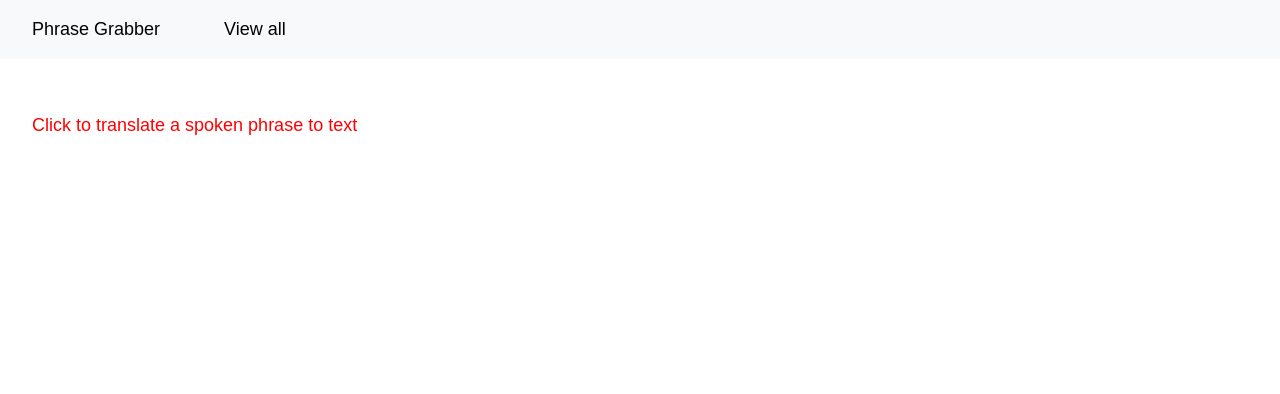
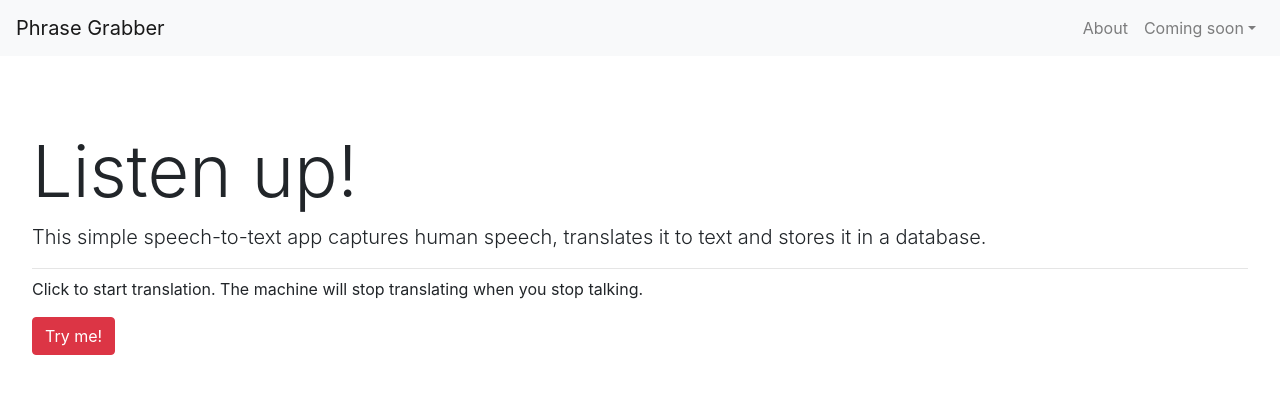
Before and after one commit to llcook/phrase-grabber, a React (Create React App) app in the folder client/: page / in a window 1280 px wide. Shown: the top 394 px of the page. Built offline with nearby package versions, Linux system fonts and the light colour scheme; no server answers.

Commit message:
reconfigure some components as reactstrap compoonents

```diff
--- a/client/package.json
+++ b/client/package.json
@@ -5,10 +5,12 @@
   "proxy": "http://localhost:3001/",
   "dependencies": {
     "axios": "^0.18.0",
+    "bootstrap": "^4.2.1",
     "react": "^16.7.0",
     "react-dom": "^16.7.0",
     "react-router-dom": "^4.3.1",
-    "react-scripts": "2.1.3"
+    "react-scripts": "2.1.3",
+    "reactstrap": "^7.1.0"
   },
   "scripts": {
     "start": "react-scripts start",
--- a/client/src/App.js
+++ b/client/src/App.js
@@ -1,6 +1,6 @@
 import React from "react";
 import { BrowserRouter as Router, Route, Switch } from "react-router-dom";
-import Nav from "./components/Nav";
+import Navigation from "./components/Nav";
 import Notes from "./pages/Notes";
 import All from "./pages/All";
 import Detail from "./pages/Detail";
@@ -11,7 +11,7 @@ function App() {
   return (
     <Router>
       <>
-      <Nav />
+      <Navigation />
         <Switch>
           <Route exact path="/" component={Notes} />
           <Route exact path="/notes" component={All} />
--- a/client/src/components/Nav.js
+++ b/client/src/components/Nav.js
@@ -1,18 +1,59 @@
-import React from "react";
-import { Link } from "react-router-dom";
+import React from 'react';
+import {
+    Collapse,
+    Navbar,
+    NavbarToggler,
+    NavbarBrand,
+    Nav,
+    NavItem,
+    NavLink,
+    UncontrolledDropdown,
+    DropdownToggle,
+    DropdownMenu,
+    DropdownItem
+} from 'reactstrap';
 
-function Nav() {
+export default class Navigation extends React.Component {
+    constructor(props) {
+        super(props);
 
-    return (
-        <>
-            <nav className="navbar navbar-expand-sm navbar-light bg-light fixed-top">
-                <span className="navbar brand mb-0" to="/"><Link to="/">Phrase Grabber</Link></span>
-                <ul className="navbar-nav navbar">
-                    <li><Link to="/notes">View all</Link></li>
-                </ul>
-            </nav>
-        </>
-    )
+        this.toggle = this.toggle.bind(this);
+        this.state = {
+            isOpen: false
+        };
+    }
+    toggle() {
+        this.setState({
+            isOpen: !this.state.isOpen
+        });
+    }
+    render() {
+        return (
+            <div>
+                <Navbar id="navbar" color="light" light expand="md" className="fixed-top">
+                    <NavbarBrand href="/">Phrase Grabber</NavbarBrand>
+                    <NavbarToggler onClick={this.toggle} />
+                    <Collapse isOpen={this.state.isOpen} navbar>
+                        <Nav className="ml-auto" navbar>
+
+                            <NavItem>
+                                <NavLink href="/notes/">About</NavLink>
+                            </NavItem>
+
+                            <UncontrolledDropdown nav inNavbar>
+                                <DropdownToggle nav caret>
+                                    Coming soon
+                                </DropdownToggle>
+                                <DropdownMenu right>
+                                    <DropdownItem disabled>
+                                        Live translation
+                                    </DropdownItem>
+                                </DropdownMenu>
+                            </UncontrolledDropdown>
+                        </Nav>
+                    </Collapse>
+                </Navbar>
+            </div>
+        );
+    }
 }
-
-export default Nav;
--- a/client/src/components/NotesList.js
+++ /dev/null
@@ -1,15 +0,0 @@
-import React from "react";
-
-export const NotesList = props => {
-  return (
-    <>
-      <ul id="notes-list">
-        {props.children}
-      </ul>
-    </>
-  );
-}
-
-export const NotesListItem = props => {
-  return <li>{props.children}</li>;
-}
--- a/client/src/index.js
+++ b/client/src/index.js
@@ -2,6 +2,7 @@ import React from 'react';
 import ReactDOM from 'react-dom';
 import App from './App';
 import * as serviceWorker from './serviceWorker';
+import 'bootstrap/dist/css/bootstrap.min.css';
 
 ReactDOM.render(<App />, document.getElementById('root'));
 
--- a/client/src/pages/About.js
+++ b/client/src/pages/About.js
@@ -1,15 +1,14 @@
 import React from "react";
-
-// NOT ROUTED YET
+import { Link } from "react-router-dom";
 
 function About() {
     return (
         <>
-            <h3>Header</h3>
-            <p>Marshmallow cotton candy biscuit pie. Jelly danish marzipan. Sweet roll marzipan cupcake cake lollipop. I love I love liquorice cotton candy. I love gummies oat cake pastry I love sugar plum candy candy I love. Liquorice candy pie cookie candy canes I love cake fruitcake. </p>
+            <h3>Technology</h3>
+            <p>This app is powered by the <Link to={"https://w3c.github.io/speech-api/"}>Web Speech API.</Link></p>
 
-            <h3>Another header</h3>
-            <p>Marshmallow cotton candy biscuit pie. Jelly danish marzipan. Sweet roll marzipan cupcake cake lollipop. I love I love liquorice cotton candy. I love gummies oat cake pastry I love sugar plum candy candy I love. Liquorice candy pie cookie candy canes I love cake fruitcake. </p>
+            <p>&copy; 2019 <Link to={"https://llcook.us"}>LLC</Link></p>
+
         </>
     )
 }
--- a/client/src/pages/All.js
+++ b/client/src/pages/All.js
@@ -1,7 +1,8 @@
 import React, { Component } from "react";
 import API from "../utils/API";
 import { Link } from "react-router-dom";
-import { NotesList, NotesListItem } from "../components/NotesList";
+import { Row, Col, ListGroup, ListGroupItem } from 'reactstrap';
+import About from "./About";
 
 class All extends Component {
     state = {
@@ -24,17 +25,24 @@ class All extends Component {
     render() {
         return (
             <>
-                <NotesList>
-                    {this.state.notes.map(note => (
-                        <NotesListItem key={note._id}>
-                            <Link to={"/notes/" + note._id}>
-                                <strong>
-                                    {note.note}
-                                </strong>
-                            </Link>
-                        </NotesListItem>
-                    ))}
-                </NotesList>
+                <Row>
+                    <Col id="about">
+                        <About />
+                    </Col>
+                </Row>
+                <Row>
+                    <Col>
+                        <ListGroup id="all-notes" variant="flush">
+                            {this.state.notes.map(note => (
+                                <ListGroupItem key={note._id}>
+                                    <Link to={"/notes/" + note._id}>
+                                        {note.note}
+                                    </Link>
+                                </ListGroupItem>
+                            ))}
+                        </ListGroup>
+                    </Col>
+                </Row>
             </>
         )
     }
--- a/client/src/pages/Notes.js
+++ b/client/src/pages/Notes.js
@@ -1,7 +1,7 @@
 import React, { Component } from "react";
 import API from "../utils/API";
 import VoiceRecognition from "../components/VoiceRecognition";
-import NewNote from "../components/NewNote";
+import { Container, Row, Col, Button, Jumbotron } from "reactstrap";
 
 class Notes extends Component {
     state = {
@@ -45,7 +45,17 @@ class Notes extends Component {
     render() {
         return (
             <>
-                <div id="start-button" onClick={() => this.setState({ start: true })}>Click to translate a spoken phrase to text</div>
+
+                <Jumbotron id="intro">
+                    <h1 className="display-3">Listen up!</h1>
+                    <p className="lead">This simple speech-to-text app captures human speech, translates it to text and stores it in a database.</p>
+                    <hr className="my-2" />
+                    <p>Click to start translation. The machine will stop translating when you stop talking.</p>
+                    <p className="lead">
+                        <Button id="start-button" color="danger" onClick={() => this.setState({ start: true })}>Try me!</Button>
+                    </p>
+                </Jumbotron>
+
 
                 {this.state.start && (
                     <VoiceRecognition
@@ -53,9 +63,16 @@ class Notes extends Component {
                     />
                 )}
 
-                <NewNote key={this.state.note._id}>
-                    {this.state.note}
-                </NewNote>
+                <Container id="new-note">
+                    <Row>
+                        <Col>
+                            <h1 className="display-3" key={this.state.note._id}>
+                                {this.state.note}
+                            </h1>
+                        </Col>
+                    </Row>
+                </Container>
+
             </>
         )
     }
--- a/client/src/style.css
+++ b/client/src/style.css
@@ -15,6 +15,7 @@ body {
     display: flex;
     font-size: 18px;
     margin: 0;
+    padding-top: 4rem;
 }
 
 li {
@@ -26,42 +27,36 @@ a {
     text-decoration: none;
 }
 
-#start-button {
-    background: none;
-    border: 0px;
-    color: red;
-    z-index: 5;
+#intro {
+    background-color: white;
 }
 
-.navbar-nav>li {
-    display: inline;
-    margin-left: 0.5rem;
-    margin-right: 1rem;
-    padding: 0;
+#navbar {
+    z-index: 3;
 }
 
-.navbar-nav>li:first-child {
-    margin-left: 3rem;
-}
-
-#notes-list,
-#single-note,
-#new-note,
-#not-found,
-#start-button {
-    margin-top: 5rem;
-    padding: 2rem;
-    z-index: 1;
-}
-
-#new-note {
-    font-size: 4rem;
-    position: absolute;
-    top: 20%;
-    transform: translateY(-60%);
+#about {
+    background-color: white;
+    border-radius: 25px;
+    margin: 2rem 4rem;
+    padding: 1rem 3rem;
+    z-index: 2;
 }
 
 #date {
     font-family: Arial, Helvetica, sans-serif;
     font-size: 12px;
 }
+
+#all-notes {
+    animation: scrollUp 30s 0.16s infinite forwards;
+}
+
+@keyframes scrollUp {
+    from {
+      transform: translateY(0);
+    }
+    to {
+      transform: translateY(-83.33333%);
+    }
+  }
```
Also changed, not shown: 1 other file (tests, documents, lock files or other folders).
